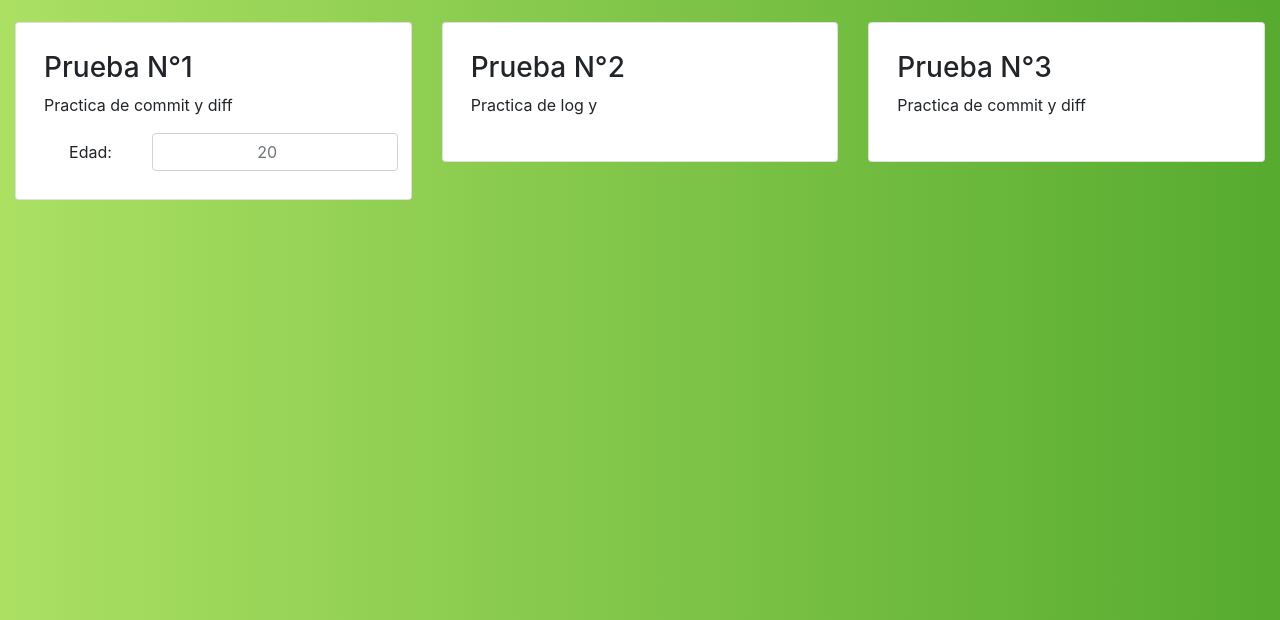
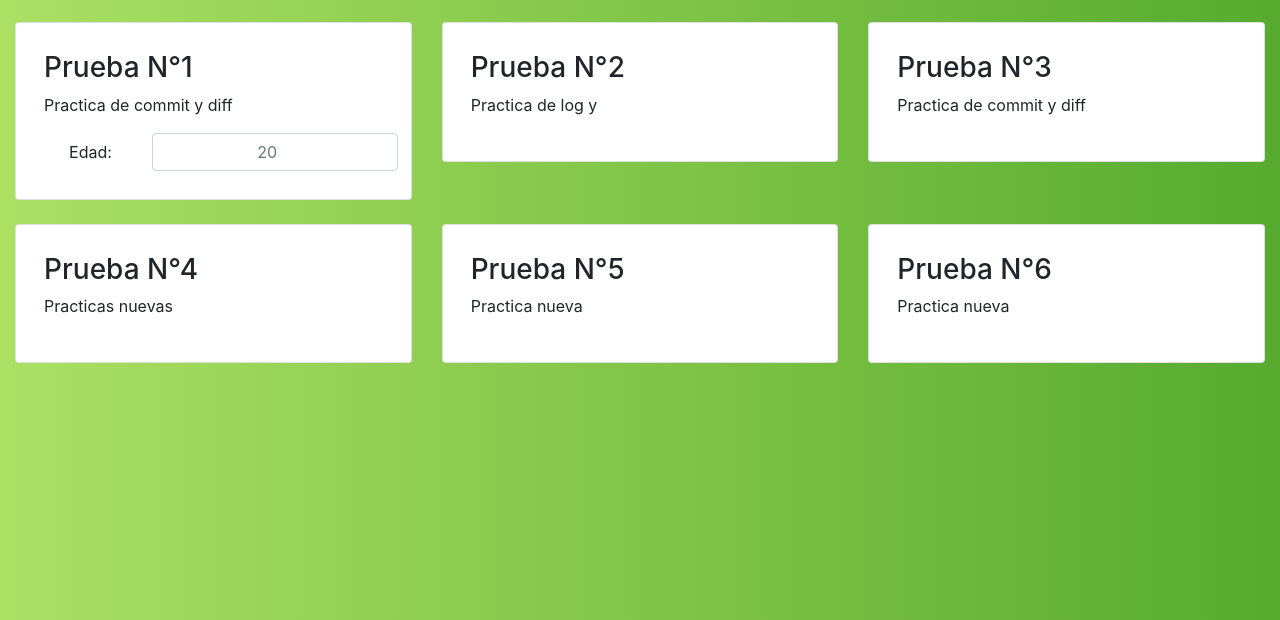
Before and after one commit to AndriuEdu/demo-repo, a plain HTML site: page index.html in a window 1280 px wide. Shown: the part 180-800 px from the top of the page. Drawn offline with nearby package versions, Linux system fonts and the light colour scheme.

Commit message:
nuevos molulos al index

```diff
--- a/index.html
+++ b/index.html
@@ -55,6 +55,30 @@
                     </div>
                 </div>
             </div>
+            <div class="col-md-4">
+                <div class="card mt-4 p-2">
+                    <div class="card-body">
+                        <h3>Prueba N°4</h3>
+                        <p>Practicas nuevas</p>
+                    </div>
+                </div>
+            </div>
+            <div class="col-md-4">
+                <div class="card mt-4 p-2">
+                    <div class="card-body">
+                        <h3>Prueba N°5</h3>
+                        <p>Practica nueva</p>
+                    </div>
+                </div>
+            </div>
+            <div class="col-md-4">
+                <div class="card mt-4 p-2">
+                    <div class="card-body">
+                        <h3>Prueba N°6</h3>
+                        <p>Practica nueva</p>
+                    </div>
+                </div>
+            </div>
         </div>
     </div>
 
```
